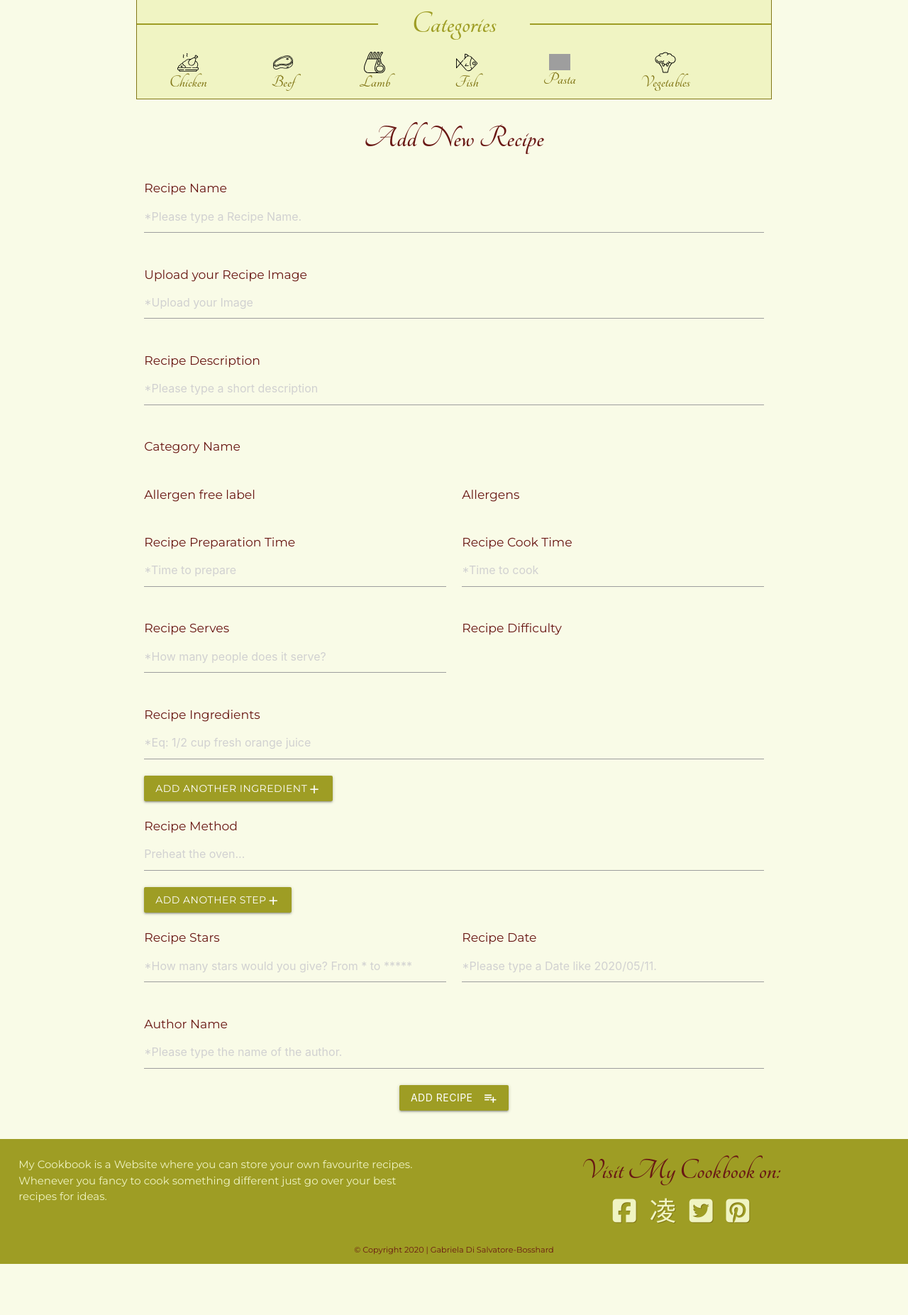
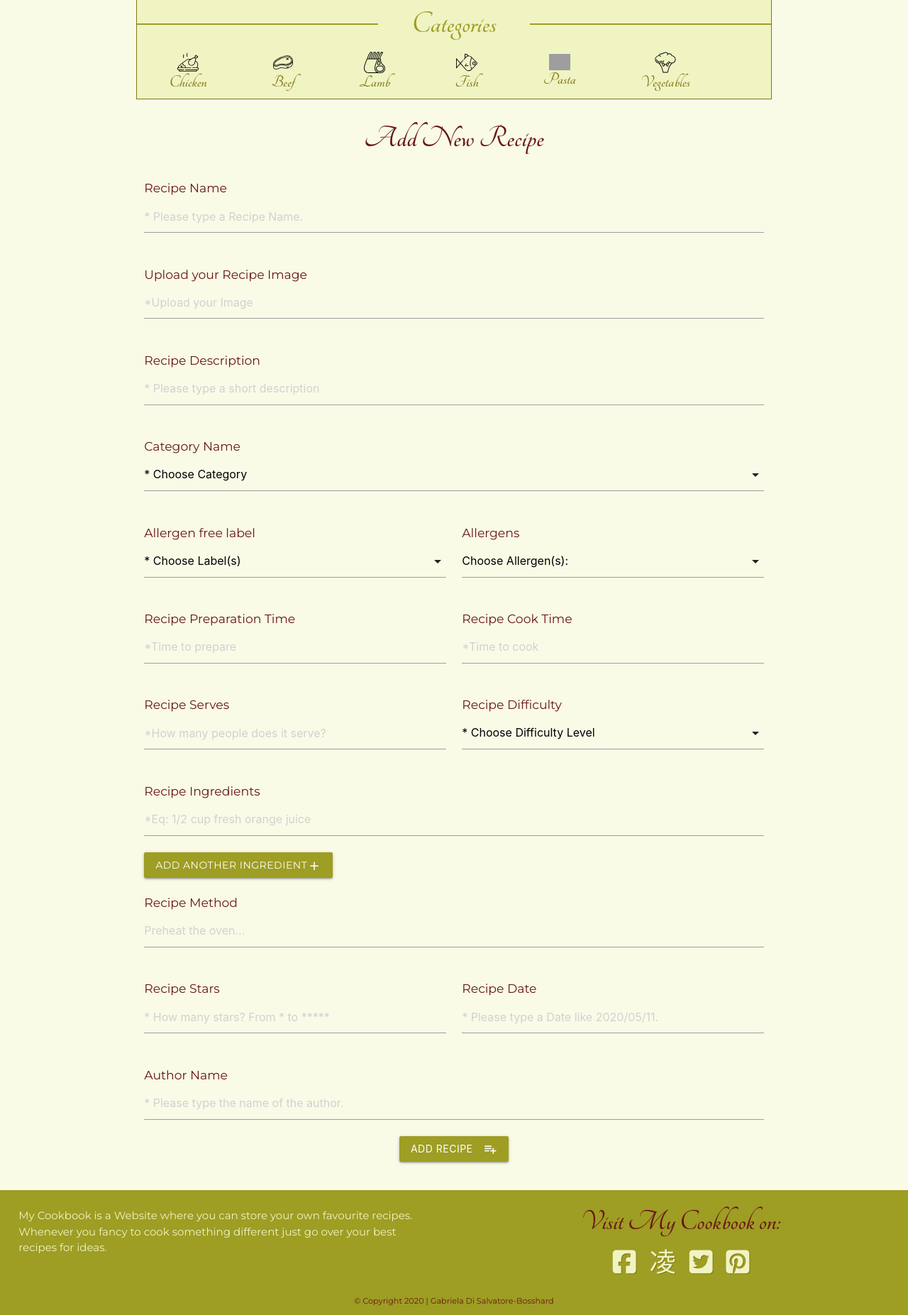
Before and after one commit to 2tracks/DCDMilestone_Project-Cookbook, a Flask app: page /add_recipe in a window 1280 px wide. Shown: the part 165-2018 px from the top of the page at 71% size. Before the commit the page ends 1946 px from the top, so only its background shows below. Run offline with Flask 2, Linux system fonts and the light colour scheme; data that the repository does not hold is empty; some libraries are stand-ins or nearby versions; grey boxes are pictures that could not be loaded.

Commit message:
Added flask code to add_recipe and def insert_recipe to app.py

```diff
--- a/app.py
+++ b/app.py
@@ -46,7 +46,20 @@ def search_categories(get_category_name):
 
 @app.route('/add_recipe')
 def add_recipe():
-    return render_template('add_recipe.html')
+    categories = mongo.db.categories.find()
+    allergen_free = mongo.db.allergen_free_label.find()
+    allergens = mongo.db.allergens.find()
+    skill_level = mongo.db.skill_level.find()
+
+    return render_template('add_recipe.html',categories=categories, allergen_free=allergen_free,
+                            allergens=allergens, skill_level=skill_level)
+
+
+@app.route('/insert_recipe', methods=['POST'])
+def insert_recipe():
+    recipes = mongo.db.recipe_info
+    recipes.insert_one(request.form.to_dict())
+    return redirect(url_for('index'))
 
 
 if __name__ == '__main__':
--- a/static/css/style.css
+++ b/static/css/style.css
@@ -244,6 +244,12 @@ div.card-content{
     font-weight: bold;
 }
 
+.add-category {
+  border-radius:2px;
+  padding:10px 10px 20px;
+
+}
+
 /* Media queries */
 
 @media only screen and (min-width: 992px) {
--- a/templates/add_recipe.html
+++ b/templates/add_recipe.html
@@ -8,11 +8,11 @@
 
 <h5 class="center red-text-color title-add-recipe">Add New Recipe</h5>
   <div class="row red-text-color">
-    <form method="POST" action="#" class="col s12" >
+    <form method="POST" action="{{url_for('insert_recipe')}}" class="col s12" >
         <div class="row">
             <div class="input-field col s12">
                 <h6>Recipe Name</h6>
-                <input id="recipe_name" type="text" class="validate" name="recipe_name" placeholder="*Please type a Recipe Name." required>
+                <input id="recipe_name" type="text" class="validate" name="recipe_name" placeholder="* Please type a Recipe Name." required>
             </div>
 
             <div class="input-field col s12">
@@ -22,30 +22,37 @@
 
             <div class="input-field col s12">
                 <h6>Recipe Description</h6>
-                <input id="recipe_description" type="text" class="validate" name="recipe_description" placeholder="*Please type a short description" required>
+                <input id="recipe_description" type="text" class="validate" name="recipe_description" placeholder="* Please type a short description" required>
             </div>
 
-            <div class="input-field col s12">
+            <div class="input-field col s12 add-category">
                 <h6>Category Name</h6>
                 <select id="category_name" name="category_name" required>
-                    <option value="" disabled selected>*Choose your option</option>
-                    <option value=""></option>
+                    <option value="" disabled selected>* Choose Category</option>
+                      {% for cat in categories %}
+                      <option value="{{cat.category_name}}">{{cat.category_name}}</option>
+                      {% endfor %}
                 </select>
             </div>
 
+
             <div class="input-field col s12 m6">
                 <h6>Allergen free label</h6>
-                <select id="allergen_free_label" name="allergen_free_label" required>
-                    <option value="" disabled selected>*Choose your option(s)</option>
-                    <option value=""></option>
+                <select multiple id="allergen_free_type" name="allergen_free_type" required>
+                    <option value="" disabled selected>* Choose Label(s)</option>
+                    {% for label in allergen_free %}
+                    <option value="{{label.allergen_free_type}}">{{label.allergen_free_type}}</option>
+                    {% endfor %}
                 </select>
             </div>
 
             <div class="input-field col s12 m6">
                 <h6>Allergens</h6>
                 <select multiple id="allergen_type" name="allergen_type">
-                    <option value="" disabled selected>Choose your option(s):</option>
-                    <option value=""></option>
+                    <option value="" disabled selected>Choose Allergen(s):</option>
+                    {% for al in allergens %}
+                    <option value="{{al.allergen_type}}">{{al.allergen_type}}</option>
+                    {% endfor %}
                 </select>
             </div>
 
@@ -67,8 +74,10 @@
             <div class="input-field col s12 m6">
                 <h6>Recipe Difficulty</h6>
                 <select id="recipe_level" name="recipe_level" required>
-                    <option value="" disabled selected>*Choose your option</option>
-                    <option value=""></option>
+                    <option value="" disabled selected>* Choose Difficulty Level</option>
+                    {% for le in skill_level%}
+                    <option value="{{le.level}}">{{le.level}}</option>
+                    {% endfor %}
                 </select>
             </div>
 
@@ -84,26 +93,24 @@
                 <h6>Recipe Method</h6>
                 <input placeholder="Preheat the oven..." id="recipe_method" name="recipe_method" type="text" class="validate" required>
             </div>
-            <div class="col s12">
-                <a class="btn lime darken-3 waves-effect waves-light" id="add_method">Add another step<i class="material-icons">add</i></a>
+
+            <div class="input-field col s12 m6">
+                <h6>Recipe Stars</h6>
+                <input id="rating" type="text" class="validate" name="rating" placeholder="* How many stars? From * to ***** " required>
             </div>
 
             <div class="input-field col s12 m6">
-                <h6>Recipe Stars</h6>
-                <input id="stars" type="text" class="validate" name="stars" placeholder="*How many stars would you give? From * to ***** " required>
+                <h6>Recipe Date</h6>
+                <input id="date" type="text" class="validate" name="date" placeholder="* Please type a Date like 2020/05/11." required>
             </div>
-            <div class="input-field col s12 m6">
-                <h6>Recipe Date</h6>
-                <input id="date" type="text" class="validate" name="date" placeholder="*Please type a Date like 2020/05/11." required>
-            </div>
+
             <div class="input-field col s12">
                 <h6>Author Name</h6>
-                <input id="author_name" type="text" class="validate" name="author_name" placeholder="*Please type the name of the author." required>
+                <input id="author_name" type="text" class="validate" name="author_name" placeholder="* Please type the name of the author." required>
             </div>
 
-
             <div class="col s12 center">
-                <button class="center btn lime darken-3 waves-effect waves-light" type="submit" name="action">Add Recipe
+                <button class="center btn lime darken-3 waves-effect waves-light" type="submit">Add Recipe
                     <i class="material-icons right">playlist_add</i>
                 </button>
             </div>
--- a/templates/base.html
+++ b/templates/base.html
@@ -122,6 +122,7 @@
     <script type="text/javascript">
         $(document).ready(function(){
             $('.sidenav').sidenav();
+             $('select').formSelect();
         })
 
     </script>
```
